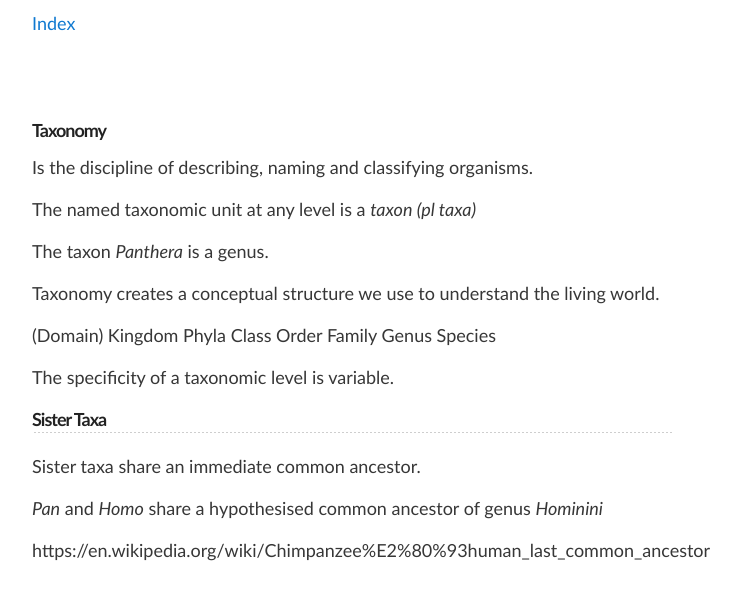
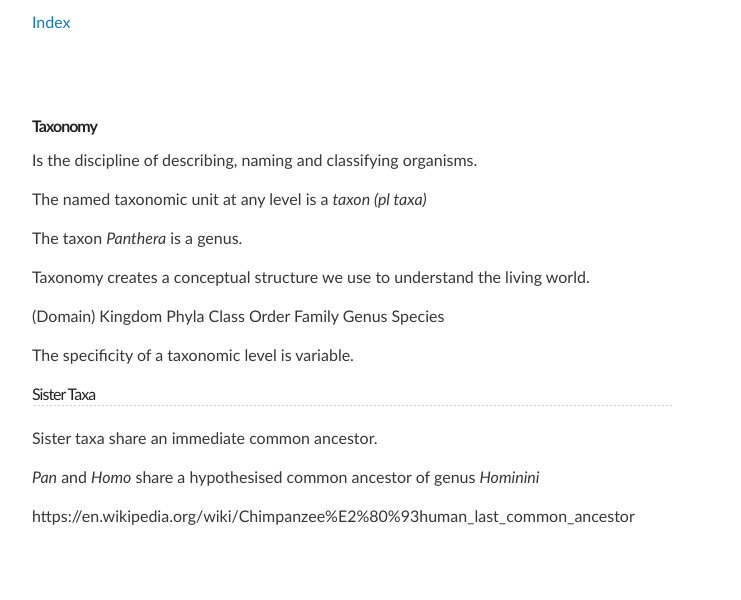
Before and after one commit to mathew-j-davis/sle-132-biology-form-and-function, a Jekyll site: the page built from taxonomy.md, in a window 1280 px wide. Shown: the top 600 px of the page, without its empty margins (288-1029 px from the left). Built offline with Jekyll 4.4.1, drawn with Linux system fonts in a browser that asks for light colours; our own code applies the rules of GitHub Pages for plain Markdown files.

Commit message:
remote theme test

```diff
--- a/_sass/jekyll-theme-slate.scss
+++ b/_sass/jekyll-theme-slate.scss
@@ -43,11 +43,11 @@ table {
 Theme Styles
 *******************************************************************************/
 
-body {
+body, h1, h2, h3, h4, h5, h6  {
   box-sizing: border-box;
   color:#373737;
   background: #fff;
-  font-size: 18px;
+  font-size: 16px;
   font-family: 'Myriad Pro', Calibri, Helvetica, Arial, sans-serif;
   line-height: 1.5;
   -webkit-font-smoothing: antialiased;
@@ -55,7 +55,7 @@ body {
 
 h1, h2, h3, h4, h5, h6 {
   margin: 10px 0;
-  font-weight: 700;
+  font-weight: 500;
   color:#222222;
   font-family: 'Myriad Pro', Calibri, Helvetica, Arial, sans-serif;
   letter-spacing: -1px;
```
